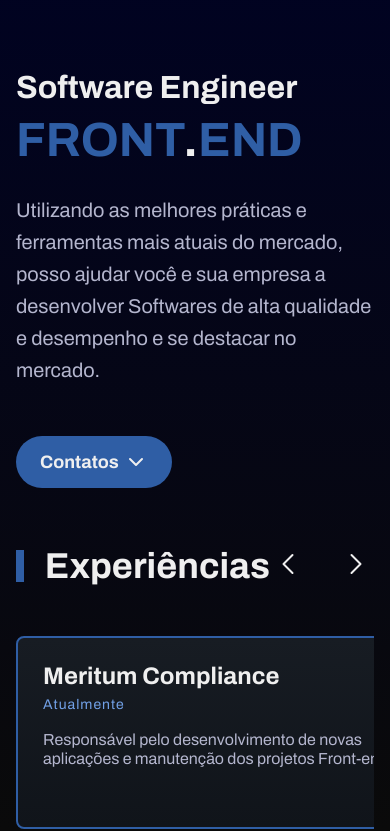
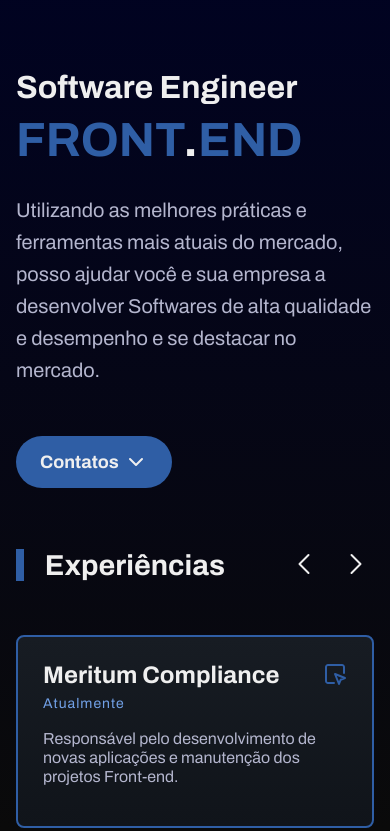
Before and after one commit to AvilyRs/avilysilva, a website: page index.html in a window 390 px wide. Shown: the part 80-911 px from the top of the page. Drawn offline with Linux system fonts and the light colour scheme.

Commit message:
:fix: experiences card responsive

```diff
--- /dev/null
+++ b/assets/styles/sass/components/_experienceCard.scss
@@ -0,0 +1,55 @@
+.experienceCard {
+  flex: 1;
+
+  position: relative;
+
+  scroll-snap-align: start;
+  min-width: 407px;
+  max-width: 407px;
+  padding: 1.5625rem;
+  margin: 2px;
+  border-radius: 8px;
+
+  transition: box-shadow 0.2s ease;
+
+  background: $card-gradient;
+
+  &:first-of-type {
+    border: 2.5px solid $cyan-500;
+  }
+  & h4 {
+    font-size: 1.5rem;
+    font-weight: 700;
+    color: $gray-50;
+    margin-bottom: 0.5rem;
+    padding-right: 1.3rem;
+  }
+
+  & span {
+    display: block;
+    font-size: 0.875rem;
+    color: $cyan-400;
+    letter-spacing: 1px;
+    margin-bottom: 1.1rem;
+  }
+
+  & p {
+    font-size: 1rem;
+    font-weight: 400;
+    line-height: 120%;
+    color: $cadet-600;
+  }
+
+  & img {
+    position: absolute;
+    top: 1.5625rem;
+    right: 1.5625rem;
+
+    width: 1.5rem;
+  }
+
+  @include mobileScreen {
+    min-width: calc(100vw - 2rem);
+    max-width: calc(100vw - 2rem);
+  }
+}
--- a/assets/styles/sass/components/_sectionHeader.scss
+++ b/assets/styles/sass/components/_sectionHeader.scss
@@ -23,5 +23,15 @@
 
       margin-left: 1.8rem;
     }
+
+    @include mobileScreen {
+      & h3 {
+        font-size: 1.8rem;
+        font-weight: 700;
+        color: $gray-50;
+
+        margin-left: 1.8rem;
+      }
+    }
   }
 }
--- a/assets/styles/sass/index.scss
+++ b/assets/styles/sass/index.scss
@@ -1,5 +1,5 @@
 @import "./variables";
 @import "./global";
 
-@import "./components/navbar", "./components/sectionHeader";
+@import "./components/navbar", "./components/sectionHeader", "./components/experienceCard";
 @import "./sections/hero", "./sections/experiences";
--- a/assets/styles/sass/sections/_experiences.scss
+++ b/assets/styles/sass/sections/_experiences.scss
@@ -13,7 +13,7 @@
       display: flex;
       justify-content: space-between;
       align-items: center;
-      gap: 2rem;
+      gap: 1rem;
 
       & button {
         border: none;
@@ -54,53 +54,4 @@
       display: none;
     }
   }
-
-  & .experienceCard {
-    position: relative;
-
-    scroll-snap-align: start;
-    min-width: 407px;
-    max-width: 407px;
-    padding: 1.5625rem;
-    margin: 2px;
-    border-radius: 8px;
-
-    transition: box-shadow 0.2s ease;
-
-    background: $card-gradient;
-
-    &:first-of-type {
-      border: 2.5px solid $cyan-500;
-    }
-    & h4 {
-      font-size: 1.5rem;
-      font-weight: 700;
-      color: $gray-50;
-      margin-bottom: 0.5rem;
-      padding-right: 1.3rem;
-    }
-
-    & span {
-      display: block;
-      font-size: 0.875rem;
-      color: $cyan-400;
-      letter-spacing: 1px;
-      margin-bottom: 1.1rem;
-    }
-
-    & p {
-      font-size: 1rem;
-      font-weight: 400;
-      line-height: 120%;
-      color: $cadet-600;
-    }
-
-    & img {
-      position: absolute;
-      top: 1.5625rem;
-      right: 1.5625rem;
-
-      width: 1.5rem;
-    }
-  }
 }
--- a/assets/styles/sass/sections/_hero.scss
+++ b/assets/styles/sass/sections/_hero.scss
@@ -57,6 +57,7 @@
 
   @include tabletScreen {
     padding: 0 1rem;
+    gap: 2rem;
 
     & .contentContainer {
       & h1 {
@@ -67,8 +68,10 @@
         font-size: 3rem;
       }
     }
+  }
 
-    & .sideContainer {
+  @include mobileScreen {
+    & .heroSideContainer {
       display: none;
     }
   }
--- a/index.html
+++ b/index.html
@@ -45,7 +45,7 @@
           <img src="/assets/images/icons/chevron-down.svg" alt="Seta para baixo">
         </button>
       </div>
-      <div class="sideContainer">
+      <div class="heroSideContainer">
         <img src="/assets/images/hero.png" alt="Developer">
       </div>
     </section>
```
Also changed, not shown: assets/styles/css/index.css, 1 other file.
